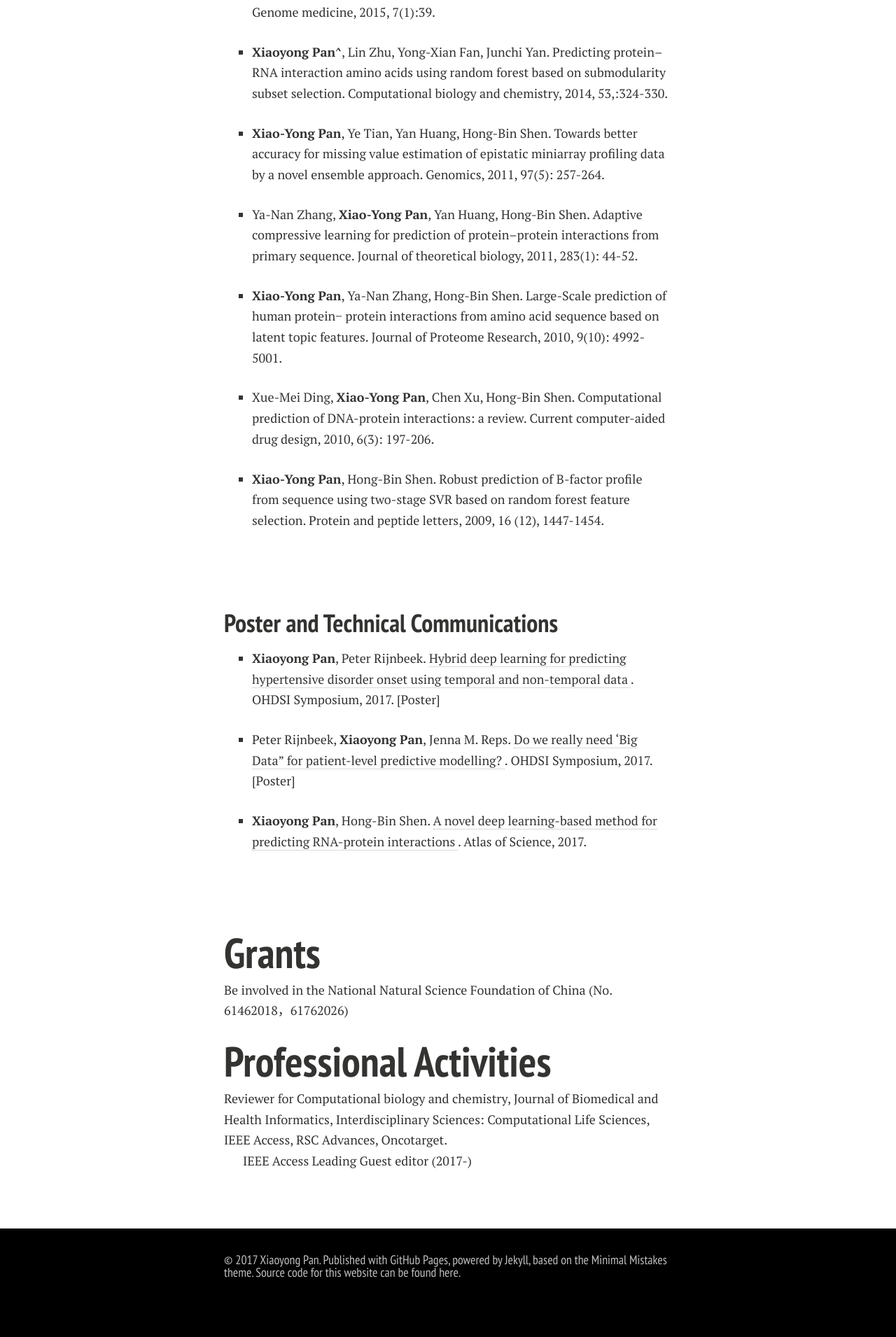
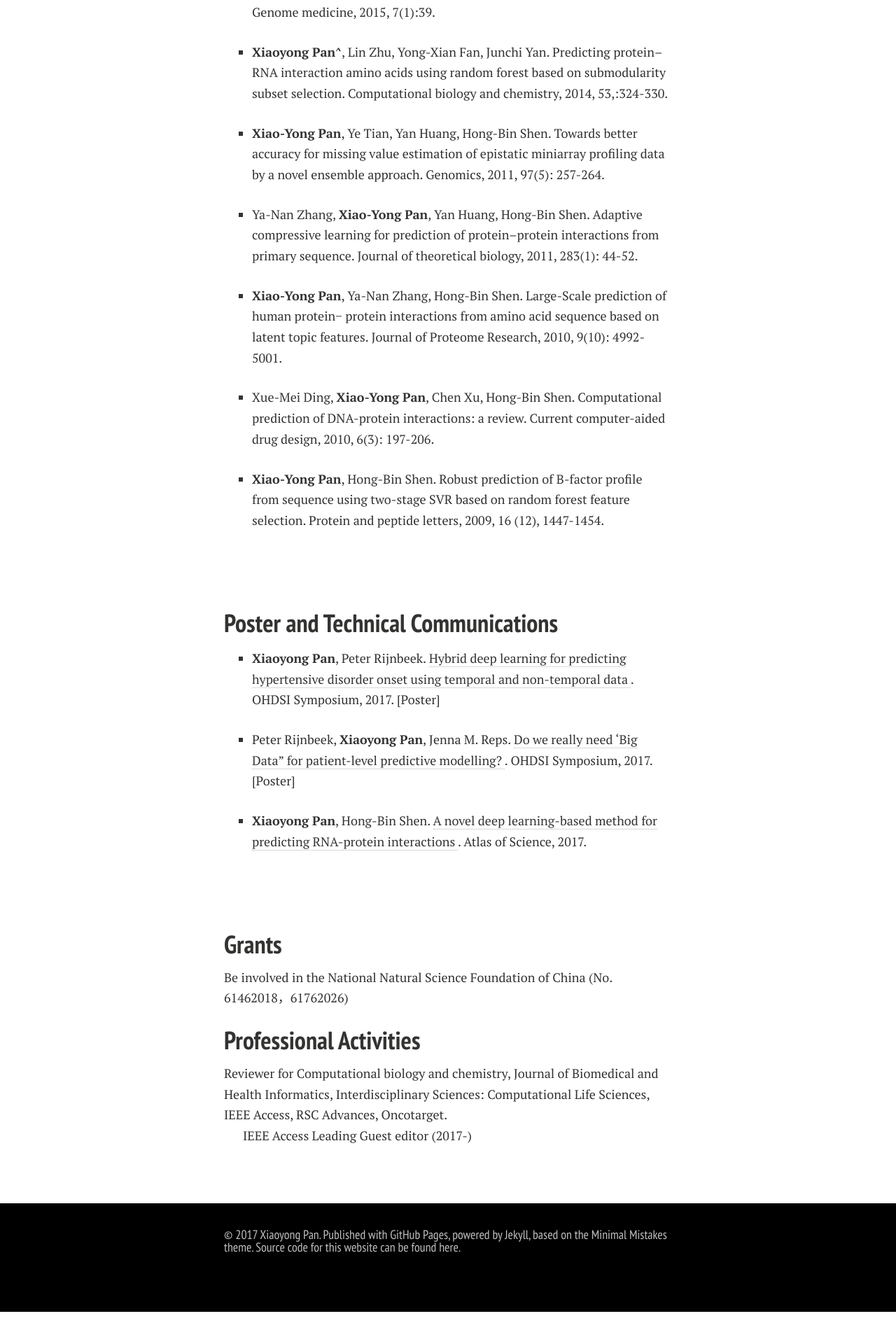
Before and after one commit to xypan1232/xypan1232.github.io, a Jekyll site: the page built from publications.md, in a window 1280 px wide. Shown: the part 1322-3232 px from the top of the page at 70% size. Built offline with Jekyll 4.4.1, drawn with Linux system fonts in a browser that asks for light colours; nearby versions of some CDN libraries; Markdown is read by kramdown in place of the engine named in the settings; after the commit the page ends 3196 px from its top, so only the background shows below that.

```diff
--- a/publications.md
+++ b/publications.md
@@ -72,10 +72,10 @@ See my Publication at <a href="https://scholar.google.com/citations?hl=en&user=Y
 </ul>
 <br><br>
 
-# Grants
+## Grants
 Be involved in the National Natural Science Foundation of China (No. 61462018，61762026)
 
-# Professional Activities
+## Professional Activities
 Reviewer for Computational biology and chemistry, Journal of Biomedical and Health Informatics, Interdisciplinary Sciences: Computational Life Sciences, IEEE Access, RSC Advances, Oncotarget.<br>
 
 IEEE Access Leading Guest editor (2017-) <br>
```
